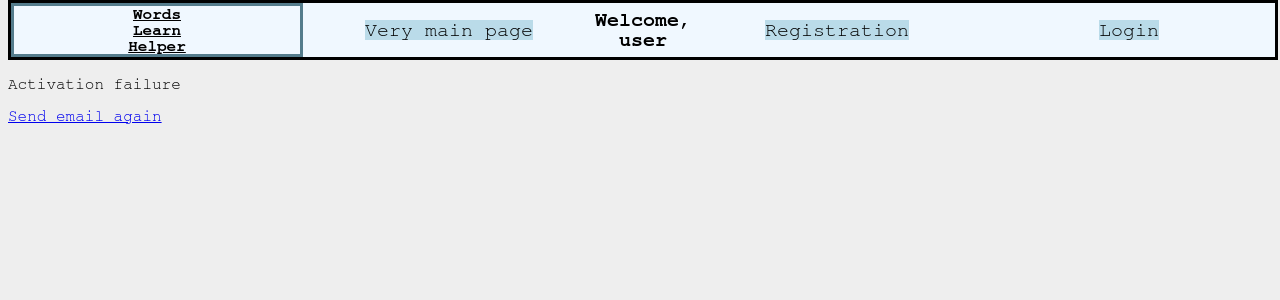
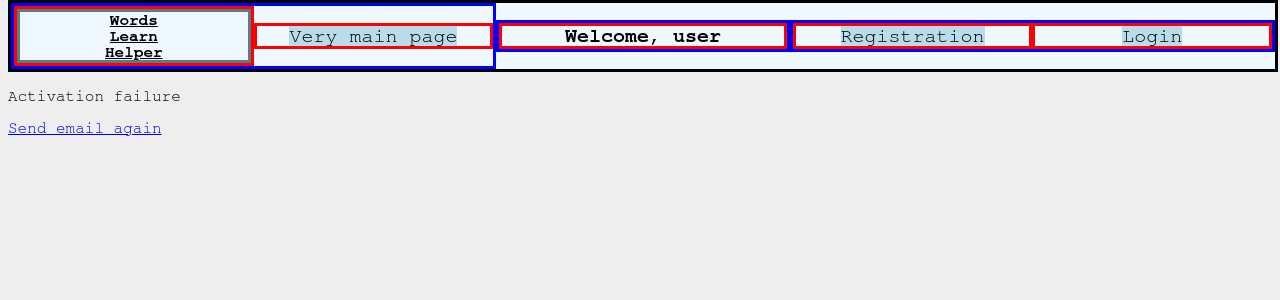
Before and after one commit to kokkinn/words-learn-helper-django, a Django app: template src/accounts/templates/accounts/bad_signature.html in a window 1280 px wide. Shown: the top 300 px of the page. Run offline with Django 3.2, Linux system fonts and the light colour scheme; the template is opened without the code that fills it, so the values that code supplies are empty.

Commit message:
css changed

```diff
--- a/src/templates/base.html
+++ b/src/templates/base.html
@@ -5,7 +5,7 @@
     {% load static %}
 <!--    <script type="text/javascript" src="https://livejs.com/live.js"></script>-->
     <meta charset="UTF-8">
-<!--    <meta name="viewport" content="width=device-width, initial-scale=1.0">-->
+    <meta name="viewport" content="width=device-width, initial-scale=1.0">
     <title>Learn Helper</title>
     <link rel="stylesheet" type="text/css" href="{% static '/words/css/buttons.css' %}">
     <link rel="stylesheet" type="text/css" href="{% static '/words/css/alerts.css' %}">
--- a/src/words/static/words/css/buttons.css
+++ b/src/words/static/words/css/buttons.css
@@ -365,11 +365,6 @@ body{
 
 }
 
-
-
-
-
-
 .label_gc{
     text-align: left;
     padding-right: 100px;
@@ -396,18 +391,16 @@ body{
 @media only screen and (max-width: 768px){
     .navbar{
         flex-direction:column;
-
     }
 
     .navbar_right{
-
         justify-content:flex-end;
-        color:blue;
     }
 }
 
 .navbar_el{
 
+    border:solid red;
     width:100%;
     text-align:center;
 
@@ -418,15 +411,15 @@ body{
     align-items: center;
     justify-content:flex-start;
     width:100%;
-
+    border:solid blue;
 
 }
 
 .navbar_middle{
     display: flex;
-    height:100%;
-    width:auto;
-
+    height:auto;
+    width:60%;
+    border:solid blue;
     justify-content:center;
 
 }
@@ -435,9 +428,8 @@ body{
     align-items: center;
     justify-content:flex-end;
     width:100%;
-
     cursor:pointer;
-
+    border:solid blue;
 
 }
 
--- a/src/words/templates/words/group_form.html
+++ b/src/words/templates/words/group_form.html
@@ -47,7 +47,7 @@
     {% if type == 'create' %}
     <div class="button_line"><input class='next_prev_buttons'  style="width:150px; margin-right:auto; margin-left:auto;" type="submit" value="Create"></div>
     {% else %}
-    <div class="button_line"><input class='next_prev_buttons'  style="width:150px margin-right:auto; margin-left:auto;;" type="submit" value="Update"></div>
+    <div class="button_line"><input class='next_prev_buttons'  style="width:200px; margin-right:auto; margin-left:auto;" type="submit" value="Update"></div>
     {% endif %}
 
 
```
